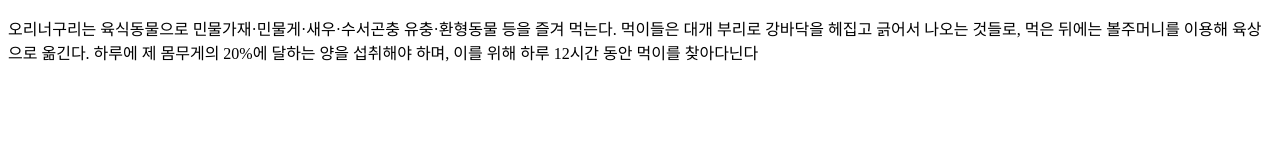
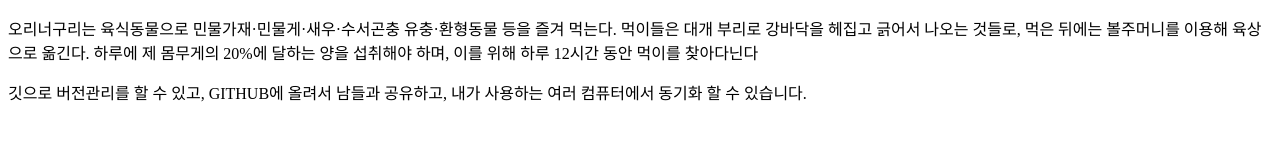
Before and after one commit to Jangdaechu/DC_3, a plain HTML site: page index.html in a window 1280 px wide. Drawn offline with Linux system fonts and the light colour scheme.

Commit message:
git과 github에 대한 설명 추가

```diff
--- a/index.html
+++ b/index.html
@@ -13,5 +13,9 @@
       먹은 뒤에는 볼주머니를 이용해 육상으로 옮긴다. 하루에 제 몸무게의 20%에
       달하는 양을 섭취해야 하며, 이를 위해 하루 12시간 동안 먹이를 찾아다닌다
     </p>
+    <p>
+      깃으로 버전관리를 할 수 있고, GITHUB에 올려서 남들과 공유하고, 내가
+      사용하는 여러 컴퓨터에서 동기화 할 수 있습니다.
+    </p>
   </body>
 </html>
```
